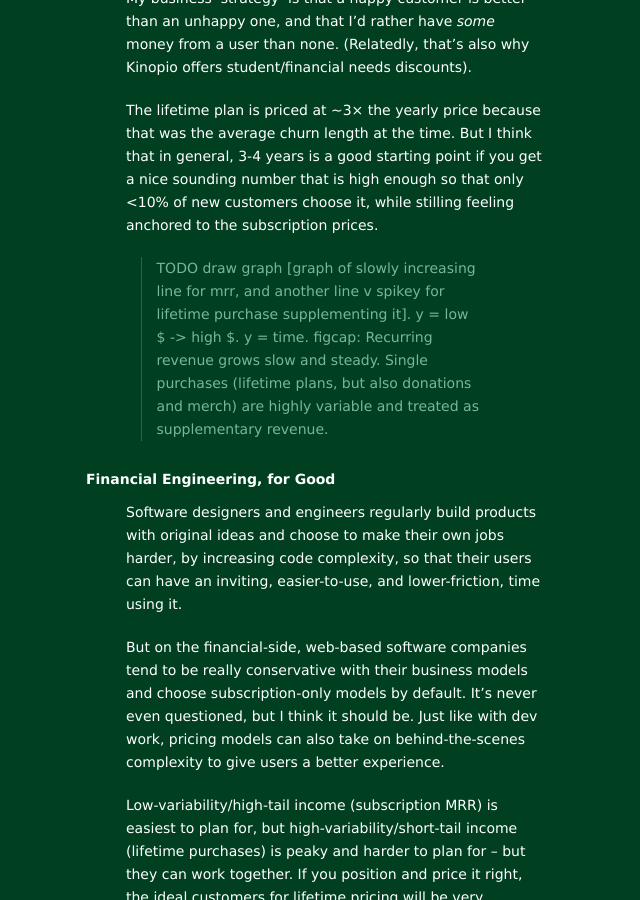
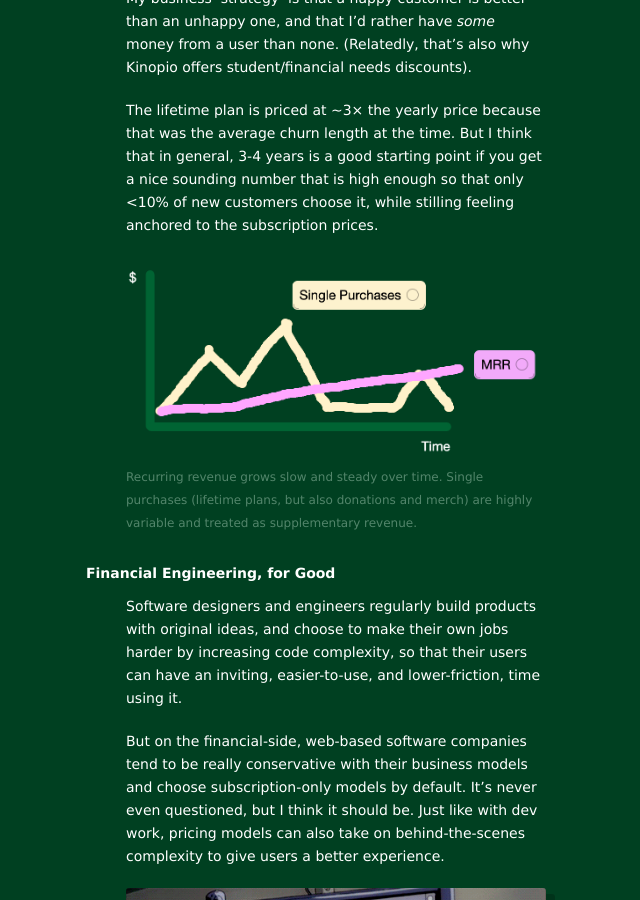
Before and after one commit to pketh/pketh.github.io, a Jekyll site: the page built from _posts/2025-12-02-lifetime-plans.md, in a window 1280 px wide and 900 px high, scrolled down 5973 px. Shown: the whole window, without its empty margins (444-1084 px from the left). Built offline with Jekyll 4.4.1, drawn with Linux system fonts in a browser that asks for light colours.

Commit message:
post add imgs

```diff
--- a/_posts/2025-12-02-lifetime-plans.md
+++ b/_posts/2025-12-02-lifetime-plans.md
@@ -126,22 +126,22 @@ My business ‘strategy’ is that a happy customer is better than an unhappy on
 
 The lifetime plan is priced at ~3× the yearly price because that was the average churn length at the time. But I think that in general, 3-4 years is a good starting point if you get a nice sounding number that is high enough so that only <10% of new customers choose it, while stilling feeling anchored to the subscription prices.
 
-
-
-> TODO draw graph [graph of slowly increasing line for mrr, and another line v spikey for lifetime purchase supplementing it]. y = low $ -> high $. y = time.
-figcap: Recurring revenue grows slow and steady. Single purchases (lifetime plans, but also donations and merch) are highly variable and treated as supplementary revenue.
-
-
+<figure>
+  <img src="/images/2025/lifetime-plans/c7.png" class=" no-shadow" alt="">
+  <figcaption>
+    <span>
+      Recurring revenue grows slow and steady over time. Single purchases (lifetime plans, but also donations and merch) are highly variable and treated as supplementary revenue.
+    </span>
+  </figcaption>
+</figure>
 
 # Financial Engineering, for Good
 
-Software designers and engineers regularly build products with original ideas and choose to make their own jobs harder, by increasing code complexity, so that their users can have an inviting, easier-to-use, and lower-friction, time using it.
+Software designers and engineers regularly build products with original ideas, and choose to make their own jobs harder by increasing code complexity, so that their users can have an inviting, easier-to-use, and lower-friction, time using it.
 
 But on the financial-side, web-based software companies tend to be really conservative with their business models and choose subscription-only models by default. It's never even questioned, but I think it should be. Just like with dev work, pricing models can also take on behind-the-scenes complexity to give users a better experience.
 
-
-<!-- TODO insert img finance , complexity, code (can do anime) -->
-
+<img src="/images/2025/lifetime-plans/beep-boop.gif" class="" alt="">
 
 Low-variability/high-tail income (subscription MRR) is easiest to plan for, but high-variability/short-tail income (lifetime purchases) is peaky and harder to plan for – but they can work together. If you position and price it right, the ideal customers for lifetime pricing will be very different than the ideal subscription customers.
 
```
Also changed, not shown: images/2025/lifetime-plans/beep-boop.gif (added), images/2025/lifetime-plans/c1.png (added), images/2025/lifetime-plans/c2.png (added), images/2025/lifetime-plans/c3.png (added), images/2025/lifetime-plans/c4.png (added), images/2025/lifetime-plans/c5.png (added), images/2025/lifetime-plans/c6.png (added), images/2025/lifetime-plans/c7.png (added).
